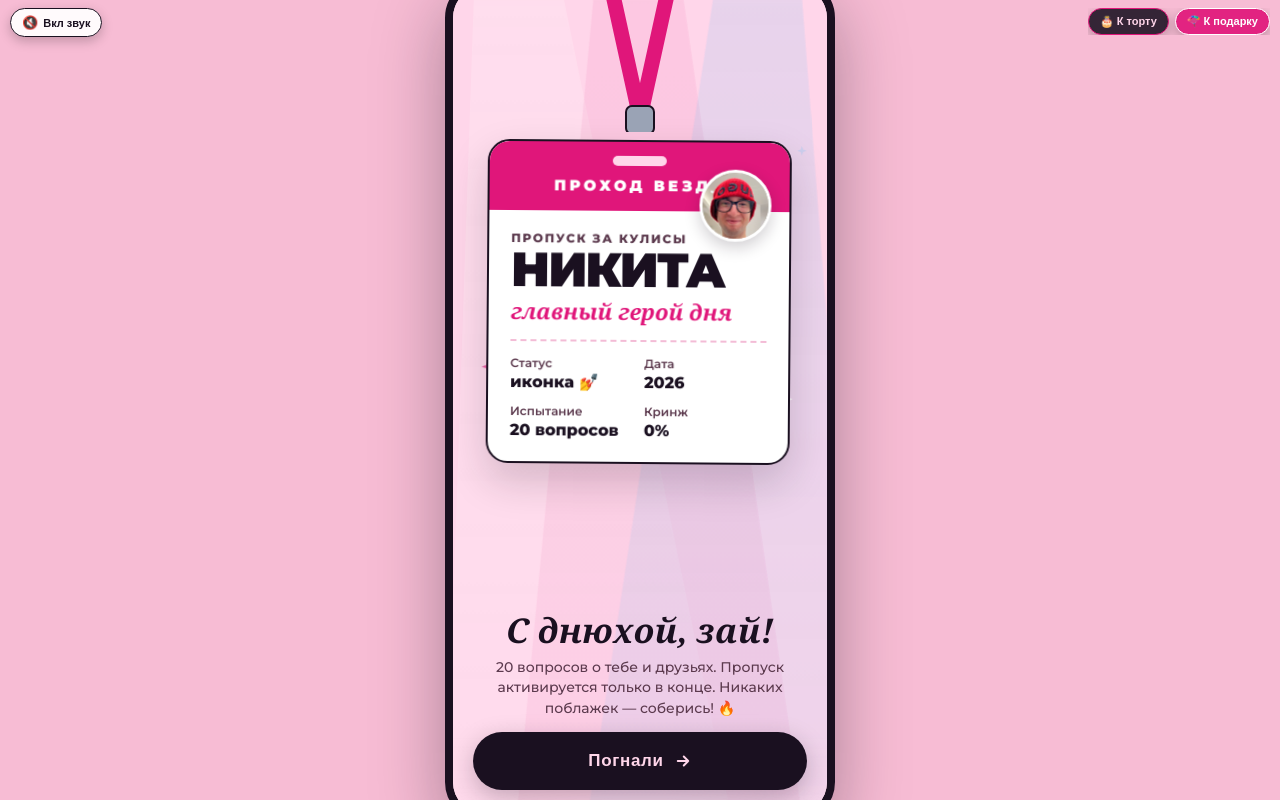
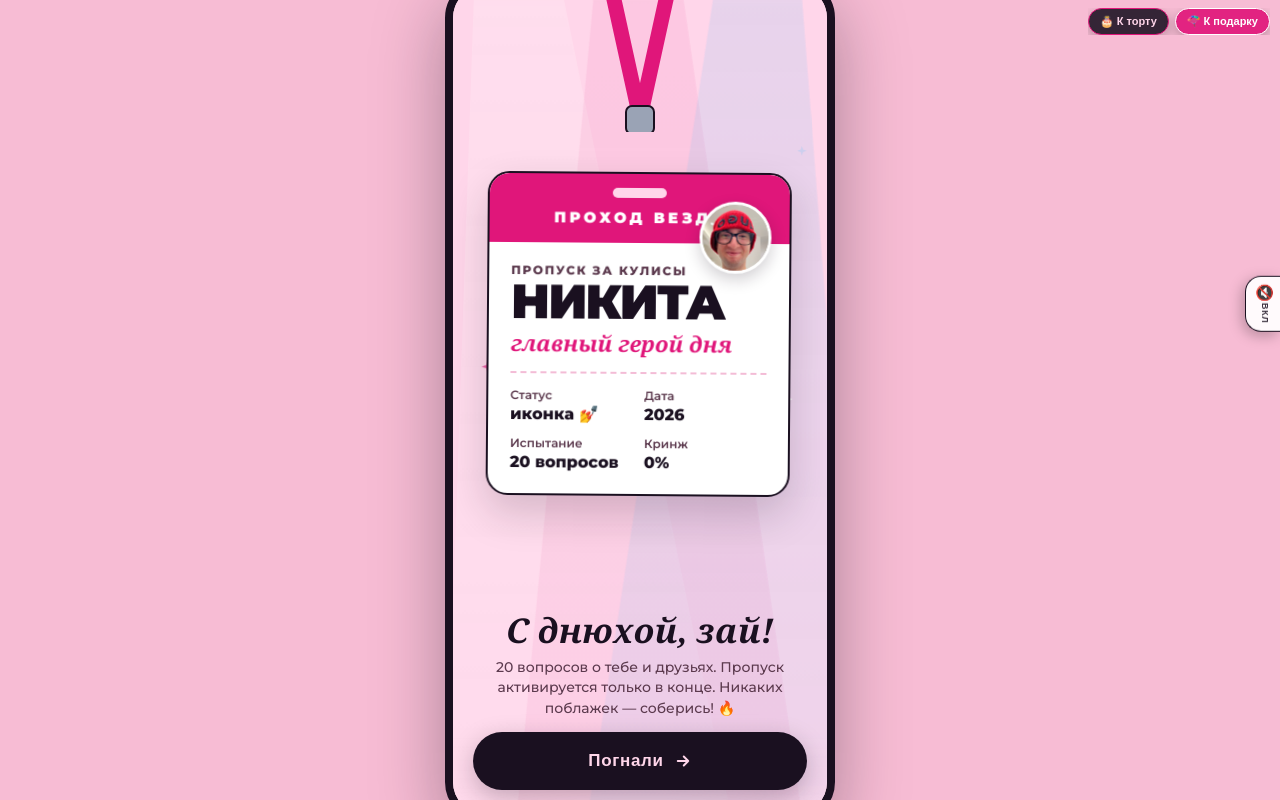
Before and after one commit to rbuinytska/nikita-quiz, a React (Vite) app: page / in a window 1280 px wide. Built offline with nearby package versions, Linux system fonts and the light colour scheme; a web font is replaced by a local one.

Commit message:
Dock music toggle button to side edge and add top spacing to avoid header overlaps

```diff
--- a/src/components/BackgroundMusic.tsx
+++ b/src/components/BackgroundMusic.tsx
@@ -147,34 +147,52 @@ export const BackgroundMusic: React.FC = () => {
         style={{ display: 'none' }}
       />
 
-      {/* Floating Music Toggle Button in Top-Left */}
+      {/* Floating Music Toggle Docked to the Side Edge */}
       <button
         type="button"
         onClick={handleToggle}
+        aria-label={isPlaying ? 'Выключить музыку' : 'Включить музыку'}
         title={isPlaying ? 'Выключить музыку' : 'Включить музыку'}
         style={{
           position: 'fixed',
-          top: 'max(8px, env(safe-area-inset-top, 8px))',
-          left: '10px',
+          top: '38%',
+          right: 0,
+          transform: 'translateY(-50%)',
           zIndex: 99999,
-          background: isPlaying ? 'rgba(26, 16, 32, 0.88)' : 'rgba(255, 255, 255, 0.92)',
+          background: isPlaying ? 'rgba(26, 16, 32, 0.92)' : 'rgba(255, 255, 255, 0.92)',
           color: isPlaying ? '#FFD6EA' : '#1A1020',
           border: isPlaying ? '1.5px solid #E0167A' : '1.5px solid #1A1020',
-          borderRadius: '999px',
-          padding: '6px 11px',
-          fontSize: '11px',
-          fontWeight: 800,
+          borderRight: 'none',
+          borderRadius: '16px 0 0 16px',
+          padding: '8px 6px 8px 9px',
           cursor: 'pointer',
           display: 'flex',
+          flexDirection: 'column',
           alignItems: 'center',
-          gap: '5px',
-          boxShadow: '0 4px 12px rgba(0,0,0,0.22)',
+          gap: '3px',
+          boxShadow: '-3px 4px 14px rgba(0,0,0,0.25)',
           backdropFilter: 'blur(8px)',
-          transition: 'all 0.15s ease',
+          transition: 'all 0.2s ease',
+          userSelect: 'none',
+          WebkitTapHighlightColor: 'transparent',
         }}
       >
-        <span style={{ fontSize: '13px' }}>{isPlaying ? '🎵' : '🔇'}</span>
-        <span>{isPlaying ? 'Музыка' : 'Вкл звук'}</span>
+        <span className={isPlaying ? 'pulse' : ''} style={{ fontSize: '15px', lineHeight: 1 }}>
+          {isPlaying ? '🎵' : '🔇'}
+        </span>
+        <span
+          style={{
+            writingMode: 'vertical-rl',
+            textOrientation: 'mixed',
+            fontSize: '9px',
+            fontWeight: 900,
+            letterSpacing: '0.08em',
+            textTransform: 'uppercase',
+            opacity: 0.85,
+          }}
+        >
+          {isPlaying ? 'Звук' : 'Вкл'}
+        </span>
       </button>
     </>
   );
--- a/src/components/QuestionScreen.tsx
+++ b/src/components/QuestionScreen.tsx
@@ -247,7 +247,7 @@ export const QuestionScreen: React.FC<QuestionScreenProps> = ({
         color: '#1A1020',
         padding: isInputFocused
           ? 'max(6px, env(safe-area-inset-top, 6px)) 16px 8px'
-          : 'max(14px, env(safe-area-inset-top, 14px)) 20px calc(20px + env(safe-area-inset-bottom, 16px))',
+          : 'max(46px, calc(env(safe-area-inset-top, 14px) + 36px)) 20px calc(20px + env(safe-area-inset-bottom, 16px))',
         display: 'flex',
         flexDirection: 'column',
         justifyContent: 'flex-start',
--- a/src/components/ReactionScreen.tsx
+++ b/src/components/ReactionScreen.tsx
@@ -54,7 +54,7 @@ export const ReactionScreen: React.FC<ReactionScreenProps> = ({
         boxSizing: 'border-box',
         background: '#FFD6EA',
         color: '#1A1020',
-        padding: 'max(16px, env(safe-area-inset-top, 16px)) 20px calc(24px + env(safe-area-inset-bottom, 16px))',
+        padding: 'max(48px, calc(env(safe-area-inset-top, 16px) + 36px)) 20px calc(24px + env(safe-area-inset-bottom, 16px))',
         display: 'flex',
         flexDirection: 'column',
         justifyContent: 'space-between',
--- a/src/components/WelcomeScreen.tsx
+++ b/src/components/WelcomeScreen.tsx
@@ -25,7 +25,7 @@ export const WelcomeScreen: React.FC<WelcomeScreenProps> = ({
         boxSizing: 'border-box',
         background: '#FFD6EA',
         color: '#1A1020',
-        padding: 'max(16px, env(safe-area-inset-top, 16px)) 20px calc(24px + env(safe-area-inset-bottom, 16px))',
+        padding: 'max(48px, calc(env(safe-area-inset-top, 16px) + 36px)) 20px calc(24px + env(safe-area-inset-bottom, 16px))',
         display: 'flex',
         flexDirection: 'column',
         alignItems: 'center',
```
